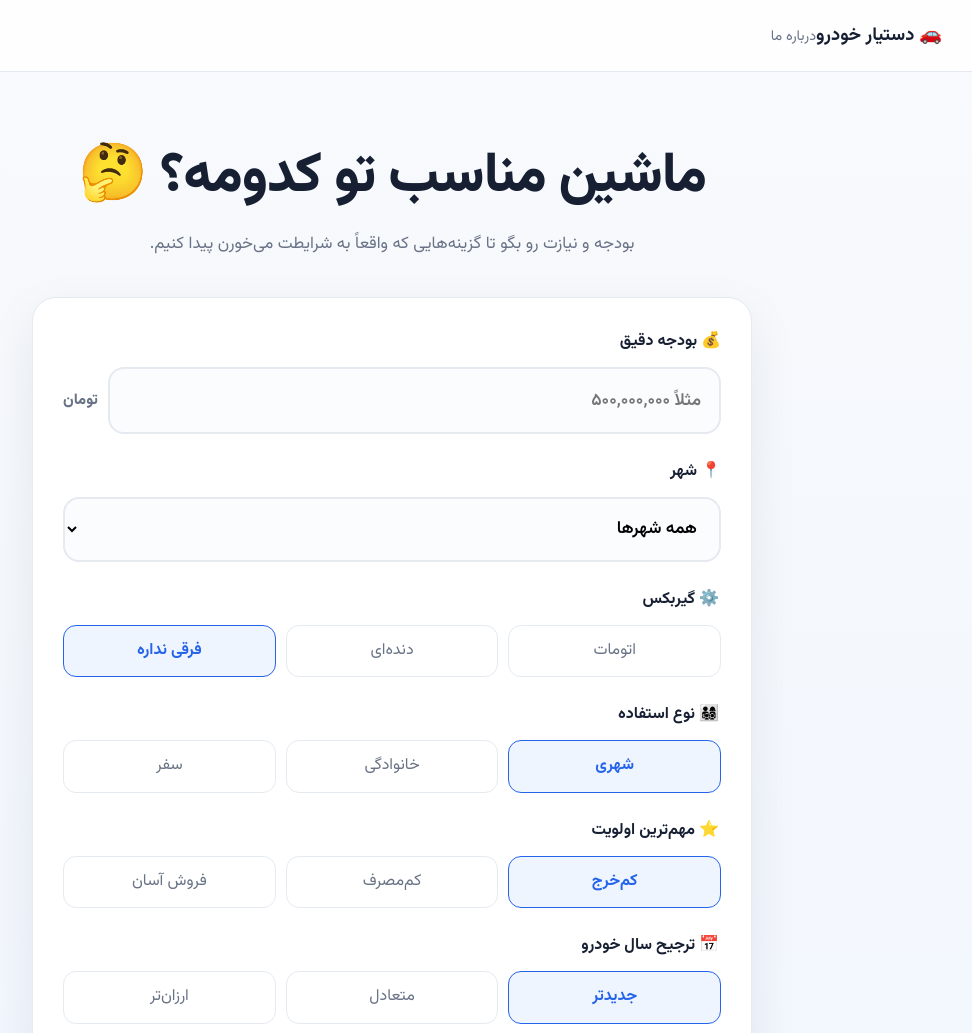
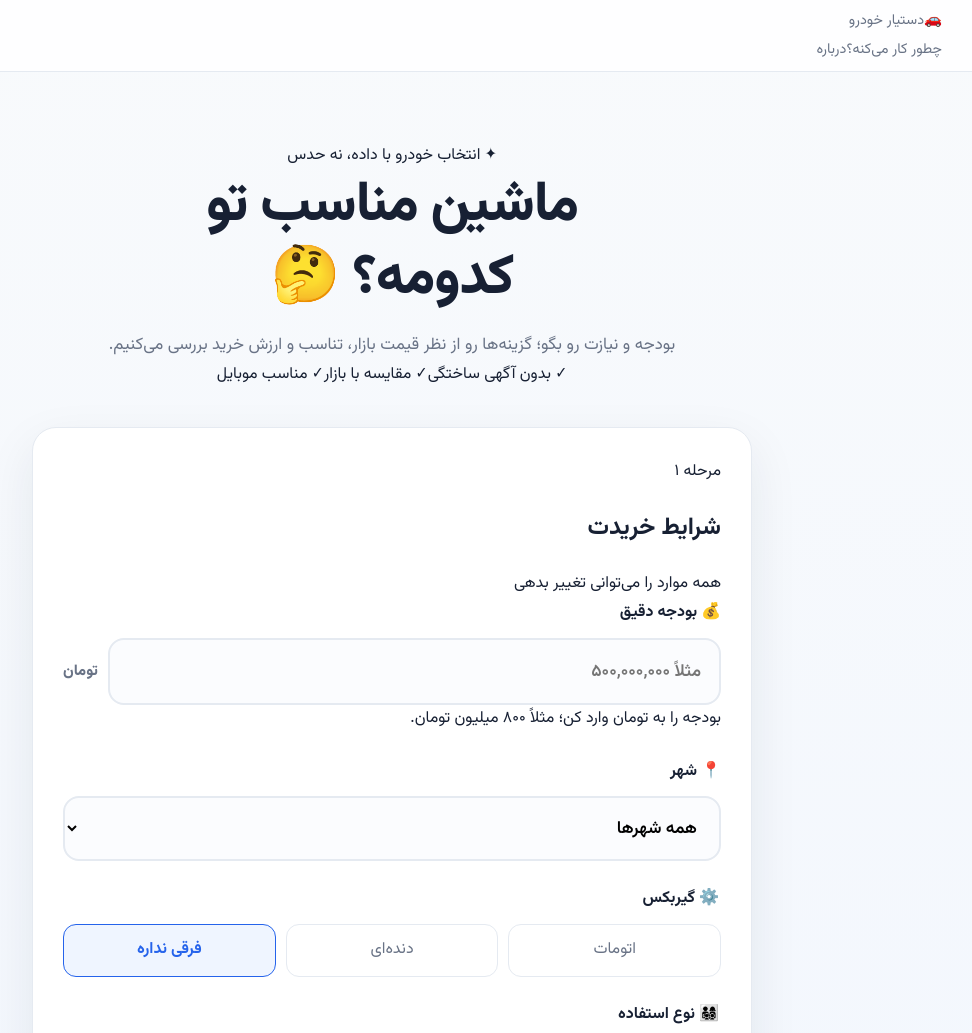
Before and after one commit to Morijooob/dastyar-khodro, a website: page index.html in a window 1280 px wide. Shown: the top 1033 px of the page, without its empty margins (248-1220 px from the left). Drawn offline with Linux system fonts and the light colour scheme; no server answers.

Commit message:
polish: redesign vehicle assistant landing page

```diff
--- a/index.html
+++ b/index.html
@@ -2,27 +2,48 @@
 <html lang="fa" dir="rtl">
 <head>
   <meta charset="UTF-8">
-  <meta name="viewport" content="width=device-width, initial-scale=1.0">
-  <title>دستیار خودرو | ماشین مناسب تو</title>
+  <meta name="viewport" content="width=device-width, initial-scale=1.0, viewport-fit=cover">
+  <meta name="theme-color" content="#2563eb">
   <meta name="description" content="با بودجه و نیازت، ماشین مناسب خودت را پیدا کن.">
+  <title>دستیار خودرو | انتخاب هوشمند خودرو</title>
   <link rel="stylesheet" href="style.css">
 </head>
 <body>
-  <header><div class="container"><strong>🚗 دستیار خودرو</strong><a href="#about">درباره ما</a></div></header>
-  <main class="container">
-    <section class="hero"><h1>ماشین مناسب تو کدومه؟ 🤔</h1><p>بودجه و نیازت رو بگو تا گزینه‌هایی که واقعاً به شرایطت می‌خورن پیدا کنیم.</p></section>
+  <header>
+    <div class="container header-inner">
+      <a class="brand" href="#top" aria-label="دستیار خودرو"><span class="brand-icon">🚗</span><span>دستیار خودرو</span></a>
+      <nav class="header-nav" aria-label="ناوبری"><a href="#how">چطور کار می‌کنه؟</a><a href="#about">درباره</a></nav>
+    </div>
+  </header>
+
+  <main class="container" id="top">
+    <section class="hero">
+      <div class="hero-kicker"><span>✦</span> انتخاب خودرو با داده، نه حدس</div>
+      <h1>ماشین مناسب تو<br><span>کدومه؟</span> 🤔</h1>
+      <p>بودجه و نیازت رو بگو؛ گزینه‌ها رو از نظر قیمت بازار، تناسب و ارزش خرید بررسی می‌کنیم.</p>
+      <div class="trust-row"><span>✓ بدون آگهی ساختگی</span><span>✓ مقایسه با بازار</span><span>✓ مناسب موبایل</span></div>
+    </section>
+
     <form class="form-card" id="car-form">
-      <div class="field"><label for="budget">💰 بودجه دقیق</label><div class="budget-wrap"><input id="budget" type="text" inputmode="numeric" autocomplete="off" placeholder="مثلاً ۵۰۰,۰۰۰,۰۰۰" required><span>تومان</span></div></div>
+      <div class="form-heading"><div><span class="section-kicker">مرحله ۱</span><h2>شرایط خریدت</h2></div><span class="required-note">همه موارد را می‌توانی تغییر بدهی</span></div>
+      <div class="field"><label for="budget">💰 بودجه دقیق</label><div class="budget-wrap"><input id="budget" type="text" inputmode="numeric" autocomplete="off" placeholder="مثلاً ۵۰۰,۰۰۰,۰۰۰" required><span>تومان</span></div><div class="field-hint">بودجه را به تومان وارد کن؛ مثلاً ۸۰۰ میلیون تومان.</div></div>
       <div class="field"><label for="city">📍 شهر</label><select id="city" required><option value="all">همه شهرها</option><option value="tehran">تهران</option><option value="mashhad">مشهد</option><option value="isfahan">اصفهان</option><option value="shiraz">شیراز</option><option value="tabriz">تبریز</option><option value="karaj">کرج</option><option value="ahvaz">اهواز</option><option value="qom">قم</option><option value="kermanshah">کرمانشاه</option><option value="rasht">رشت</option><option value="urmia">ارومیه</option><option value="yazd">یزد</option><option value="kerman">کرمان</option><option value="arak">اراک</option><option value="bandar-abbas">بندرعباس</option></select></div>
-      <fieldset><legend class="legend">⚙️ گیربکس</legend><div class="choices"><label class="choice"><input type="radio" name="gearbox" value="auto"><span>اتومات</span></label><label class="choice"><input type="radio" name="gearbox" value="manual"><span>دنده‌ای</span></label><label class="choice"><input type="radio" name="gearbox" value="any" checked><span>فرقی نداره</span></label></div></fieldset>
-      <fieldset><legend class="legend">👨‍👩‍👧‍👦 نوع استفاده</legend><div class="choices"><label class="choice"><input type="radio" name="use" value="city" checked><span>شهری</span></label><label class="choice"><input type="radio" name="use" value="family"><span>خانوادگی</span></label><label class="choice"><input type="radio" name="use" value="travel"><span>سفر</span></label></div></fieldset>
-      <fieldset><legend class="legend">⭐ مهم‌ترین اولویت</legend><div class="choices"><label class="choice"><input type="radio" name="priority" value="cheap" checked><span>کم‌خرج</span></label><label class="choice"><input type="radio" name="priority" value="fuel"><span>کم‌مصرف</span></label><label class="choice"><input type="radio" name="priority" value="resale"><span>فروش آسان</span></label></div></fieldset>
-      <fieldset><legend class="legend">📅 ترجیح سال خودرو</legend><div class="choices"><label class="choice"><input type="radio" name="year" value="new" checked><span>جدیدتر</span></label><label class="choice"><input type="radio" name="year" value="balanced"><span>متعادل</span></label><label class="choice"><input type="radio" name="year" value="old"><span>ارزان‌تر</span></label></div></fieldset>
-      <fieldset><legend class="legend">👨‍👩‍👧 تعداد سرنشین معمول</legend><div class="choices"><label class="choice"><input type="radio" name="passengers" value="2"><span>۱ تا ۲ نفر</span></label><label class="choice"><input type="radio" name="passengers" value="4" checked><span>۳ تا ۴ نفر</span></label><label class="choice"><input type="radio" name="passengers" value="5"><span>۵ نفر</span></label></div></fieldset>
-      <button class="cta" type="submit">🚀 ماشین مناسب من را پیدا کن</button>
+      <div class="field-grid">
+        <fieldset><legend class="legend">⚙️ گیربکس</legend><div class="choices"><label class="choice"><input type="radio" name="gearbox" value="auto"><span>اتومات</span></label><label class="choice"><input type="radio" name="gearbox" value="manual"><span>دنده‌ای</span></label><label class="choice"><input type="radio" name="gearbox" value="any" checked><span>فرقی نداره</span></label></div></fieldset>
+        <fieldset><legend class="legend">👨‍👩‍👧‍👦 نوع استفاده</legend><div class="choices"><label class="choice"><input type="radio" name="use" value="city" checked><span>شهری</span></label><label class="choice"><input type="radio" name="use" value="family"><span>خانوادگی</span></label><label class="choice"><input type="radio" name="use" value="travel"><span>سفر</span></label></div></fieldset>
+        <fieldset><legend class="legend">⭐ مهم‌ترین اولویت</legend><div class="choices"><label class="choice"><input type="radio" name="priority" value="cheap" checked><span>کم‌خرج</span></label><label class="choice"><input type="radio" name="priority" value="fuel"><span>کم‌مصرف</span></label><label class="choice"><input type="radio" name="priority" value="resale"><span>فروش آسان</span></label></div></fieldset>
+        <fieldset><legend class="legend">📅 ترجیح سال خودرو</legend><div class="choices"><label class="choice"><input type="radio" name="year" value="new" checked><span>جدیدتر</span></label><label class="choice"><input type="radio" name="year" value="balanced"><span>متعادل</span></label><label class="choice"><input type="radio" name="year" value="old"><span>ارزان‌تر</span></label></div></fieldset>
+        <fieldset><legend class="legend">👨‍👩‍👧 تعداد سرنشین معمول</legend><div class="choices"><label class="choice"><input type="radio" name="passengers" value="2"><span>۱ تا ۲ نفر</span></label><label class="choice"><input type="radio" name="passengers" value="4" checked><span>۳ تا ۴ نفر</span></label><label class="choice"><input type="radio" name="passengers" value="5"><span>۵ نفر</span></label></div></fieldset>
+      </div>
+      <button class="cta" type="submit"><span>🚀</span> ماشین مناسب من را پیدا کن</button>
+      <div class="form-footnote">نتیجه بر اساس اطلاعات فعلی بازار و ترجیحات تو محاسبه می‌شود.</div>
     </form>
-    <section class="how" id="about"><h2>چطور کار می‌کنه؟</h2><div class="steps"><div class="step"><b>۱️⃣</b><span>نیازت رو می‌گیریم</span></div><div class="step"><b>۲️⃣</b><span>گزینه‌ها رو امتیازدهی می‌کنیم</span></div><div class="step"><b>۳️⃣</b><span>بهترین گزینه و دلیل انتخاب رو پیدا می‌کنیم</span></div></div></section>
+
+    <section class="how" id="how"><div class="section-kicker">ساده و شفاف</div><h2>چطور کار می‌کنه؟</h2><div class="steps"><div class="step"><b>۱</b><strong>نیازت رو می‌گیریم</strong><span>بودجه، شهر و اولویت‌هایت را مشخص می‌کنی.</span></div><div class="step"><b>۲</b><strong>گزینه‌ها را می‌سنجیم</strong><span>قیمت بازار و ویژگی‌های خودرو بررسی می‌شود.</span></div><div class="step"><b>۳</b><strong>بهترین گزینه را می‌دهیم</strong><span>امتیاز ارزش خرید و دلیل پیشنهاد را می‌بینی.</span></div></div></section>
+    <section class="about-card" id="about"><span>🛡️</span><div><strong>شفافیت مهم‌تر از تبلیغ است</strong><p>اگر آگهی واقعی و تأییدشده‌ای پیدا نشود، صریح می‌گوییم؛ قیمت و لینک ساختگی وارد سیستم نمی‌کنیم.</p></div></section>
   </main>
+  <footer><div class="container">🚗 دستیار خودرو <span>·</span> انتخاب بهتر، خرید مطمئن‌تر</div></footer>
+
   <script src="data/cars.js"></script>
   <script src="data/market-prices.js"></script>
   <script src="data/listings.js"></script>
```
